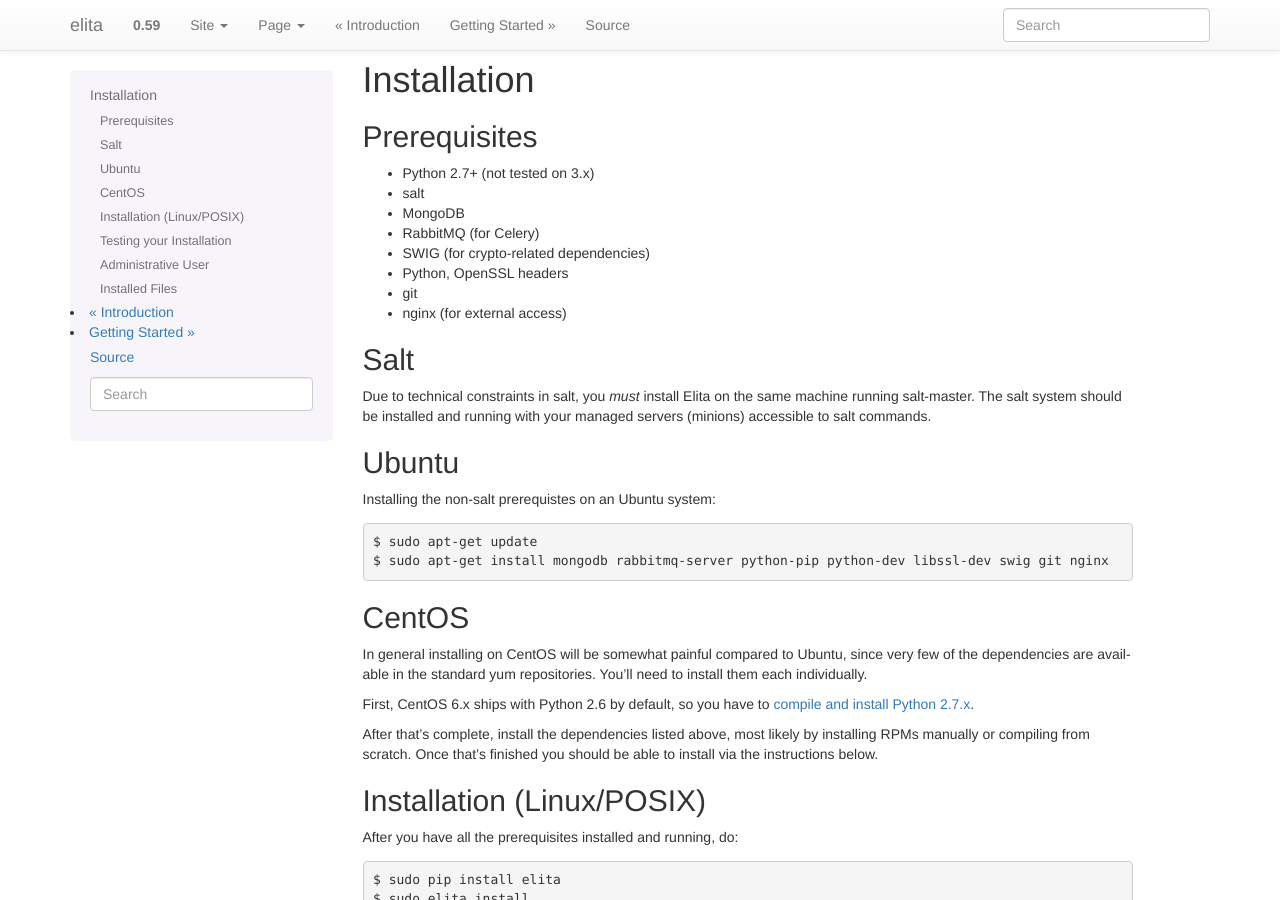
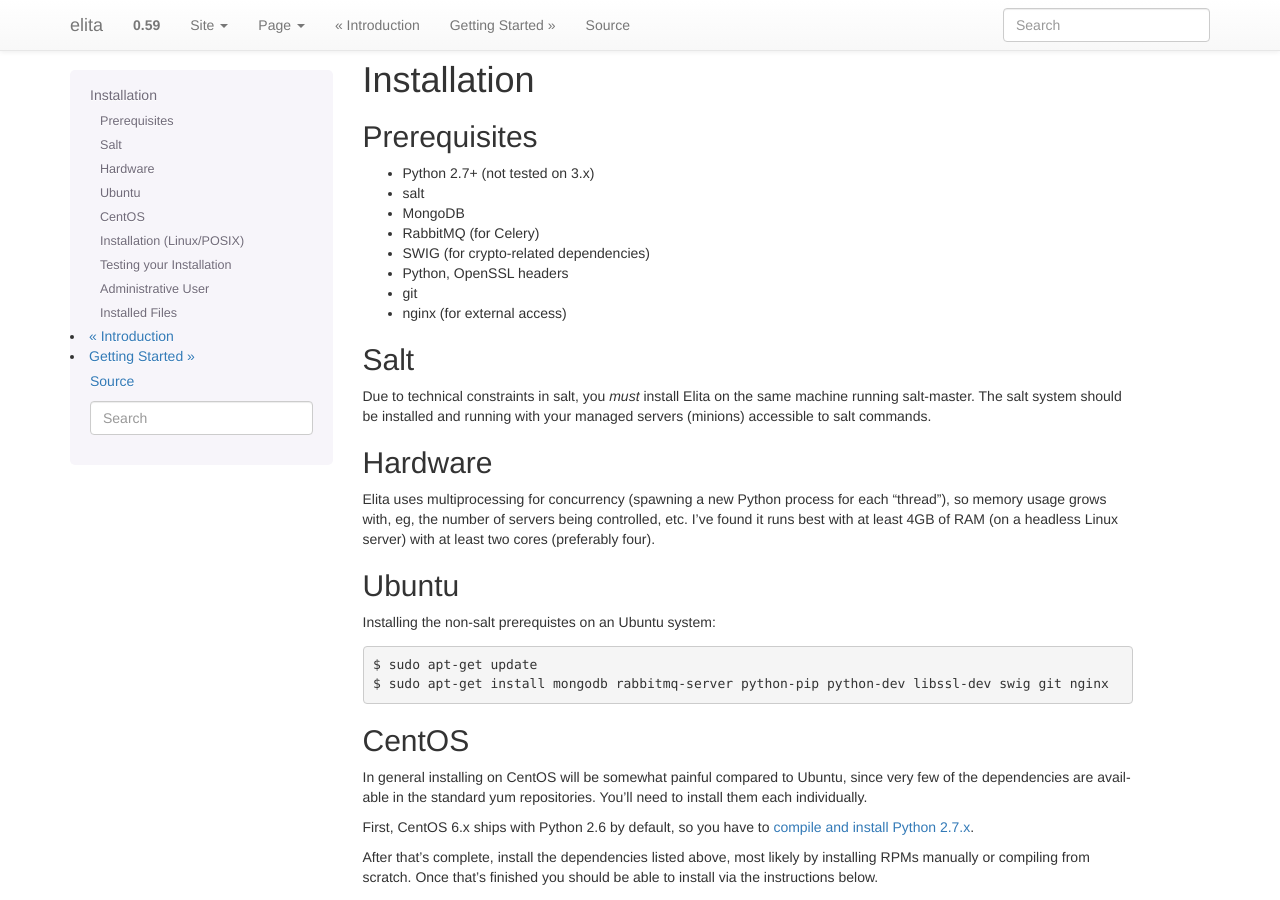
Before and after one commit to bkeroack/elita, a Sphinx documentation site: the page built from doc/install.rst, in a window 1280 px wide and 900 px high. Built offline with Sphinx 7.4.7, drawn with Linux system fonts in a browser that asks for light colours.

Commit message:
hardware reqs in docs

```diff
--- a/README.rst
+++ b/README.rst
@@ -22,7 +22,7 @@ Installation
 Quickstart
 ==========
 
-*   http://http://elita.readthedocs.org/en/latest/quickstart.html
+*   http://elita.readthedocs.org/en/latest/quickstart.html
 
 
 Mailing List
--- a/doc/install.rst
+++ b/doc/install.rst
@@ -22,6 +22,14 @@ Salt
 
 Due to technical constraints in salt, you *must* install Elita on the same machine running salt-master. The salt
 system should be installed and running with your managed servers (minions) accessible to salt commands.
+
+
+Hardware
+--------
+
+Elita uses multiprocessing for concurrency (spawning a new Python process for each "thread"), so memory usage grows
+with, eg, the number of servers being controlled, etc. I've found it runs best with at least 4GB of RAM (on a headless
+Linux server) with at least two cores (preferably four).
 
 
 Ubuntu
```
